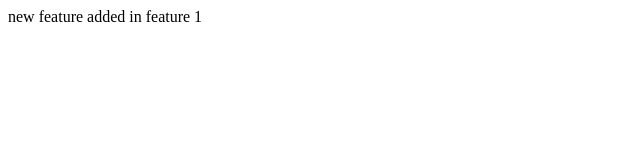
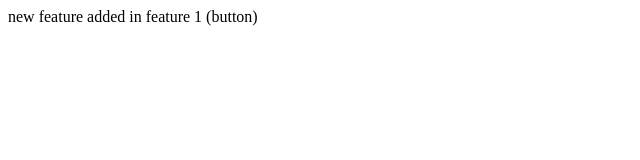
Before and after one commit to actually-niraj/localrepo, a plain HTML site: page index.html in a window 1280 px wide. Shown: the full height of the page, 0-640 px from the left. Drawn offline with Linux system fonts and the light colour scheme.

Commit message:
button change

```diff
--- a/index.html
+++ b/index.html
@@ -1 +1 @@
-<p>new feature added in feature 1</p>
+<p>new feature added in feature 1 (button)</p>
```
